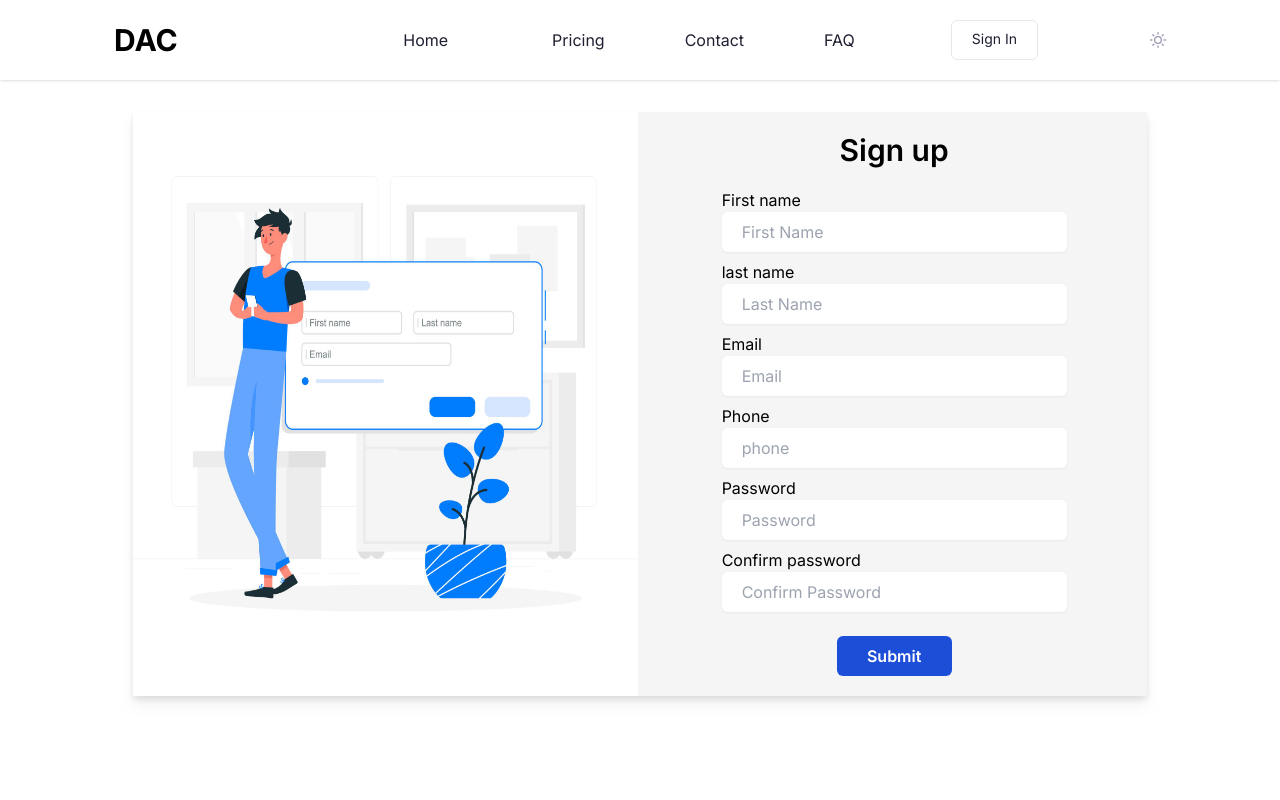
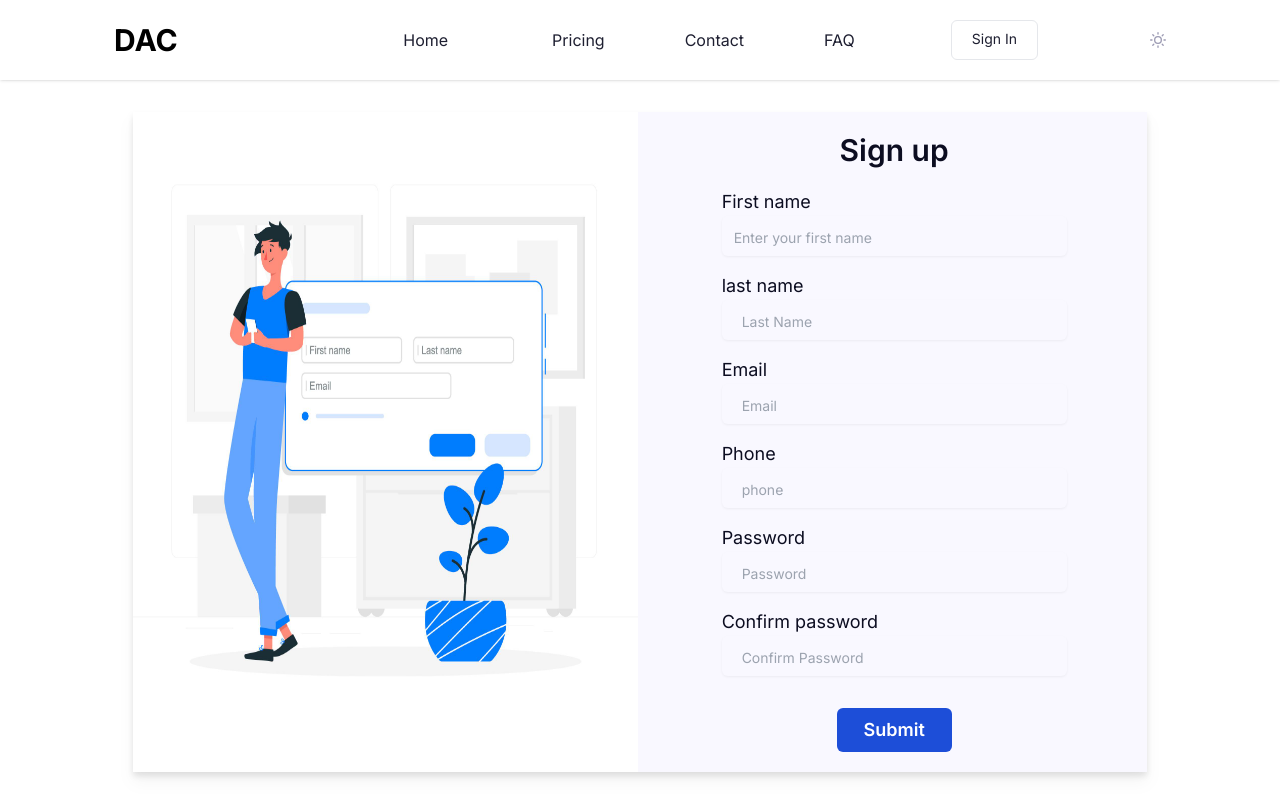
Before and after one commit to ahmadhassoun366/DAC-WebApp, a Next.js app: page /signup in a window 1280 px wide. Shown: the top 800 px of the page. Built offline with nearby package versions, Linux system fonts and the light colour scheme.

Commit message:
updating inputs

```diff
--- a/src/app/(header-footer-layout)/signin/page.tsx
+++ b/src/app/(header-footer-layout)/signin/page.tsx
@@ -36,34 +36,53 @@ const Index = () => {
           <Image src={imgLogin} alt="" />
         </div>
         <div className="lg:w-1/2 lg:pl-20 lg:pr-20  pt-5 pb-5 pl-5 pr-5 flex items-center flex-col justify-center">
-          <h1 className="text-center text-3xl font-semibold mb-8 dark:text-white text-abrandc-dark-blackish">Sign in</h1>
-          <form>
-            <label htmlFor="email" className="dark:text-white text-abrandc-dark-blackish">Email</label>
+          <h1 className="text-center text-3xl font-semibold mb-8 dark:text-white text-abrandc-dark-blackish">
+            Sign in
+          </h1>
+          <form className="space-y-4">
+            <div className="space-y-2">
+              <label
+                htmlFor="email"
+                className="dark:text-white text-abrandc-dark-blackish"
+              >
+                Email
+              </label>
               <input
                 type="email"
                 placeholder="Enter your email"
                 name="email"
                 required
-              className="w-full h-10 mb-2 px-5 rounded-md drop-shadow"
+                className="w-full h-10 mb-2 px-5 rounded-md drop-shadow bg-abrandc-light-grey dark:bg-gray-700"
                 value={email}
                 autoComplete="off"
               />
-            <label htmlFor="password" className="dark:text-white text-abrandc-dark-blackish">Password</label>
+            </div>
+            <div className="space-y-2">
+              <label
+                htmlFor="password"
+                className="dark:text-white text-abrandc-dark-blackish"
+              >
+                Password
+              </label>
               <input
                 type="text"
                 placeholder="Enter your password"
                 name="password"
                 required
-              className="w-full h-10 mb-2  px-5 rounded-md drop-shadow"
+                className="w-full h-10 mb-2  px-5 rounded-md drop-shadow bg-abrandc-light-grey dark:bg-gray-700"
                 value={password}
                 autoComplete="off"
               />
+            </div>
+            <div className="">
+              {" "}
               <Link
                 href="/signup"
                 className=" text-sm text-CustomColor1 rounded-md underline-offset-8 underline dark:text-blue-500 text-abrandc-dark-blackish"
               >
                 Don&apos;t have an account?
               </Link>
+            </div>
 
             <div className="text-center">
               <button
--- a/src/app/(header-footer-layout)/signup/page.tsx
+++ b/src/app/(header-footer-layout)/signup/page.tsx
@@ -4,64 +4,75 @@ import imgSignup from "../../../../public/images/imgSignUp.jpg";
 
 const Index = () => {
   return (
-
-    <div className="h-full p-8 flex items-center justify-center" >
-
-      <div className="flex gap-1 w-5/6 h-5/6 drop-shadow-lg  " style={{ backgroundColor: '#F5F5F5', }}>
+    <div className="h-full p-8 flex items-center justify-center">
+      <div className="flex gap-1 w-5/6 h-5/6 drop-shadow-lg bg-abrandc-light-grey dark:bg-abrandc-dark-grey ">
         <div className="hidden lg:inline-flex w-1/2">
           <Image src={imgSignup} alt="" />
         </div>
-        <div className="lg:w-1/2 lg:pl-20 lg:pr-20  pt-5 pb-5 pl-5 pr-5">
+        <div className="lg:w-1/2 lg:pl-20 lg:pr-20  pt-5 pb-5 pl-5 pr-5 dark:text-white text-abrandc-dark-blackish">
           <h1 className="text-center text-3xl font-semibold mb-5">Sign up</h1>
-          <form>
+          <form className="text-lg space-y-2">
+            <div className="">
               <label htmlFor="firstName">First name</label>
               <input
                 type="text"
-              placeholder="First Name"
+                placeholder="Enter your first name"
                 name="firstName"
                 required
-              className="w-full h-10 mb-2 px-5 rounded-md drop-shadow-sm"
+                className="w-full h-10 mb-2 px-3 rounded-md drop-shadow-sm bg-abrandc-light-grey dark:bg-gray-700  placeholder:text-sm"
               />
+            </div>
+            <div className="">
+              {" "}
               <label htmlFor="lastName">last name</label>
               <input
                 type="text"
                 placeholder="Last Name"
                 name="lastName"
                 required
-              className="w-full h-10 mb-2  px-5 rounded-md drop-shadow-sm"
+                className="w-full h-10 mb-2  px-5 rounded-md drop-shadow-sm bg-abrandc-light-grey dark:bg-gray-700 placeholder:text-sm"
               />
+            </div>
+            <div className="">
               <label htmlFor="email">Email</label>
               <input
                 type="email"
                 placeholder="Email"
                 name="email"
                 required
-              className="w-full h-10 mb-2  px-5 rounded-md drop-shadow-sm"
+                className="w-full h-10 mb-2  px-5 rounded-md drop-shadow-sm bg-abrandc-light-grey dark:bg-gray-700 placeholder:text-sm"
               />
+            </div>
+            <div className="">
               <label htmlFor="phone">Phone</label>
               <input
                 type="phone"
                 placeholder="phone"
                 name="phone"
                 required
-              className="w-full h-10 mb-2  px-5 rounded-md drop-shadow-sm"
+                className="w-full h-10 mb-2  px-5 rounded-md drop-shadow-sm bg-abrandc-light-grey dark:bg-gray-700 placeholder:text-sm"
               />
+            </div>
+            <div className="">
               <label htmlFor="password">Password</label>
               <input
                 type="password"
                 placeholder="Password"
                 name="password"
                 required
-              className="w-full h-10 mb-2  px-5 rounded-md drop-shadow-sm"
+                className="w-full h-10 mb-2  px-5 rounded-md drop-shadow-sm bg-abrandc-light-grey dark:bg-gray-700 placeholder:text-sm"
               />
+            </div>
+            <div className="">
               <label htmlFor="confirmPassword">Confirm password</label>
               <input
                 type="password"
                 placeholder="Confirm Password"
                 name="confirmPassword"
                 required
-              className="w-full h-10 mb-2  px-5 rounded-md drop-shadow-sm"
+                className="w-full h-10 mb-2  px-5 rounded-md drop-shadow-sm bg-abrandc-light-grey dark:bg-gray-700 placeholder:text-sm"
               />
+            </div>
             <div className="text-center">
               <button
                 type="submit"
@@ -70,8 +81,6 @@ const Index = () => {
                 Submit
               </button>
             </div>
-
-
           </form>
         </div>
       </div>
```
Lines whose indentation alone changed are shown as unchanged.
